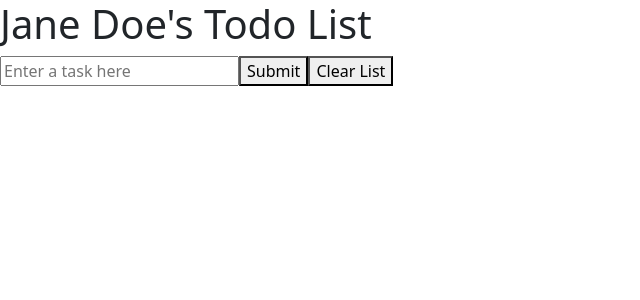
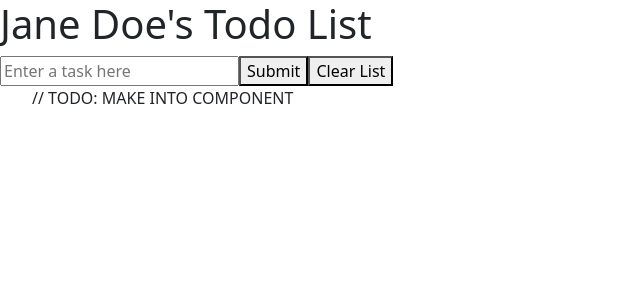
Before and after one commit to kpulgari/react-todo-app, a React (Vite) app: page / in a window 1280 px wide. Shown: the top 300 px of the page, without its empty margins (0-640 px from the left). Built offline with nearby package versions, Linux system fonts and the light colour scheme.

Commit message:
Add todo

```diff
--- a/src/App.tsx
+++ b/src/App.tsx
@@ -9,6 +9,7 @@ function App() {
   const taskList = useMemo(() => {
     return (
       <ul id="task-list">
+        // TODO: MAKE INTO COMPONENT
         {task.map((task, index) => (
           <li className="task-element" key={index}>
             {task}
```
